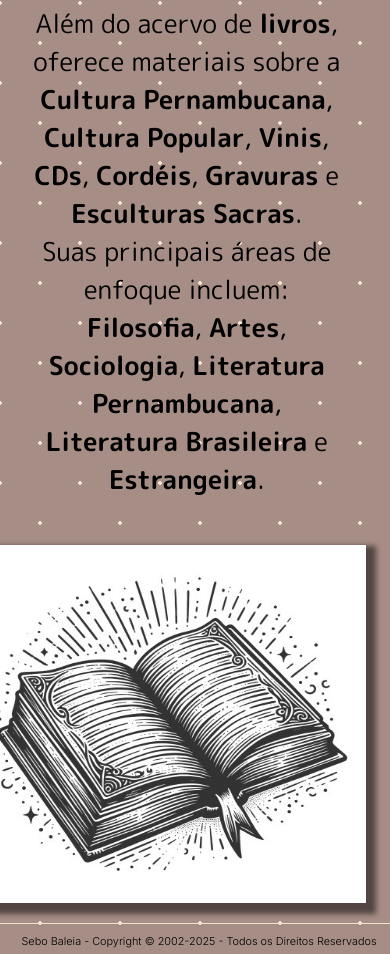
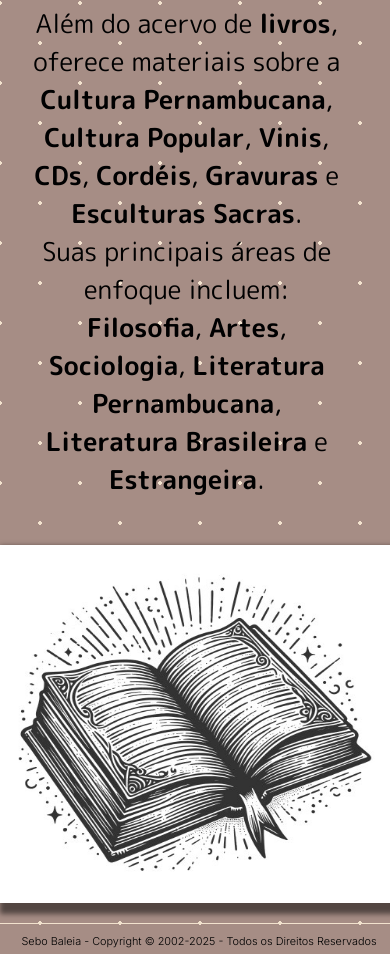
Before and after one commit to sal0minh0/siteSeboBaleia, a plain HTML site: page outras_paginas/sobre.html in a window 390 px wide. Shown: the part 1357-2311 px from the top of the page. Drawn offline with Linux system fonts and the light colour scheme.

Commit message:
imagem sobre

```diff
--- a/outras_paginas/sobre.html
+++ b/outras_paginas/sobre.html
@@ -70,7 +70,7 @@
     <!--2-->
     <main id="conteudo">
 
-      <section id="conteudo-principal">
+      <section id="conteudo-principal" class="conteudo-principal-sobre">
         <div id="conteudo-principal-escrito">
 
           <div id="conteudo-principal-escrito-titulo" class="animacao-digitando-sobre">
--- a/styles.css
+++ b/styles.css
@@ -268,7 +268,7 @@ td {
   display: grid;
 }
 
-#conteudo-principal-escrito-imagem {
+.conteudo-principal-sobre img {
   margin-right: 3rem;
 }
 
@@ -559,4 +559,8 @@ td {
   #whatsapp {
     display: grid;
   }
+
+  .conteudo-principal-sobre img {
+    margin-right: 0;
+  }
 }
```
